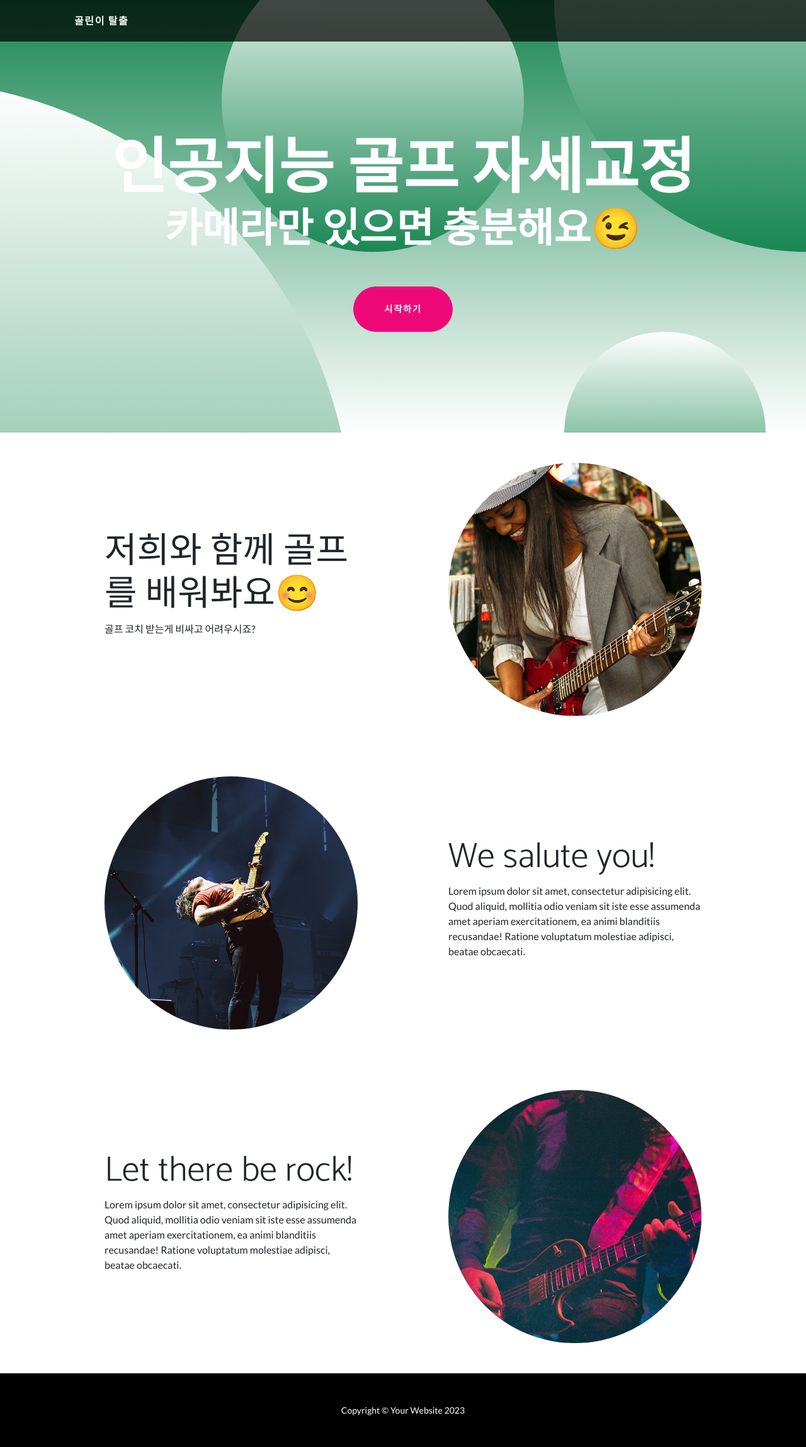
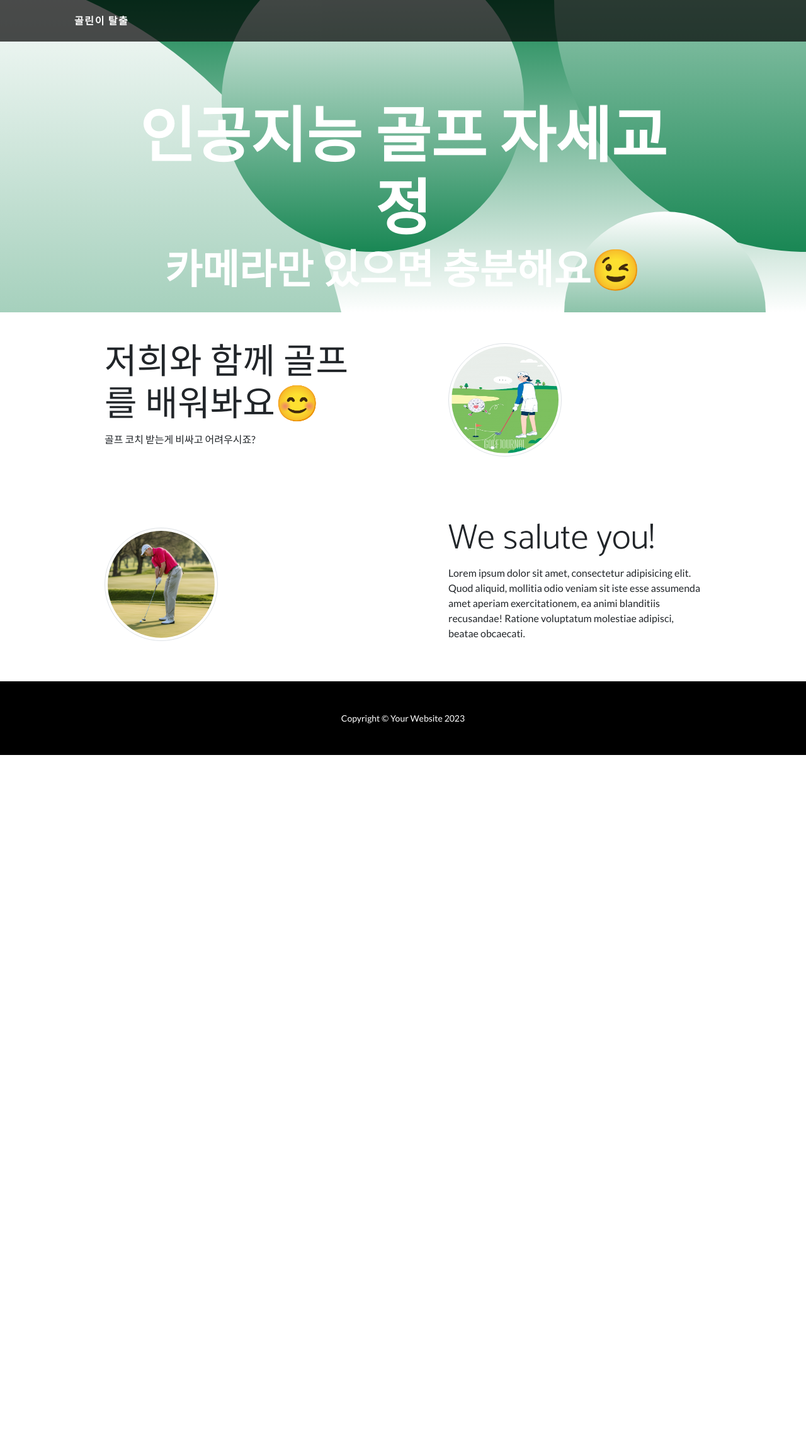
Before and after one commit to masehyun/capstone2, a Flask app: page / in a window 1280 px wide. Shown: the whole page at 63% size. After the commit the page ends 1199 px from the top, so only its background shows below. Run offline with Flask 3, Linux system fonts and the light colour scheme; some libraries are stand-ins or nearby versions.

Commit message:
웹페이지 수정

```diff
--- a/templates/index.html
+++ b/templates/index.html
@@ -23,12 +23,14 @@
             </div>
         </nav>
         <!-- Header-->
-        <header class="masthead text-center text-white">
-            <div class="masthead-content">
-                <div class="container px-5">
+        <header class="masthead text-center text-white" style="padding: 150px;">
+            <div class="masthead-content" style="height: 180px">
+                <div class="container px-5 ">
+                    <p class="fs-2">
                     <h1 class="masthead-heading mb-0">인공지능 골프 자세교정</h1>
                     <h2 class="masthead-subheading mb-0">카메라만 있으면 충분해요😉</h2>
                     <a class="btn btn-primary btn-xl rounded-pill mt-5"  href="{{ url_for('second_page') }}">시작하기</a> <!-- 여기에다가 다음페이지 넘기는 코드 추가-->
+                    </p>
                 </div>
             </div>
             <div class="bg-circle-1 bg-circle"></div>
@@ -41,7 +43,8 @@
             <div class="container px-5">
                 <div class="row gx-5 align-items-center">
                     <div class="col-lg-6 order-lg-2">
-                        <div class="p-5"><img class="img-fluid rounded-circle" src="assets/img/01.jpg" alt="..." /></div>
+                        <div class="p-5"><img class="img-thumbnail rounded-circle" src="{{ url_for('static', filename='assets/img/1.jpg') }}"
+                            style="width: 180px; height: 180px;" alt="사진적용안됌" /></div>
                     </div>
                     <div class="col-lg-6 order-lg-1">
                         <div class="p-5">
@@ -57,7 +60,8 @@
             <div class="container px-5">
                 <div class="row gx-5 align-items-center">
                     <div class="col-lg-6">
-                        <div class="p-5"><img class="img-fluid rounded-circle" src="assets/img/02.jpg" alt="..." /></div>
+                        <div class="p-5"><img class="img-thumbnail rounded-circle" src="{{ url_for('static', filename='assets/img/2.jpg') }}"
+                            style="width: 180px; height: 180px;" alt="..." /></div>
                     </div>
                     <div class="col-lg-6">
                         <div class="p-5">
@@ -69,21 +73,7 @@
             </div>
         </section>
         <!-- Content section 3-->
-        <section>
-            <div class="container px-5">
-                <div class="row gx-5 align-items-center">
-                    <div class="col-lg-6 order-lg-2">
-                        <div class="p-5"><img class="img-fluid rounded-circle" src="assets/img/03.jpg" alt="..." /></div>
-                    </div>
-                    <div class="col-lg-6 order-lg-1">
-                        <div class="p-5">
-                            <h2 class="display-4">Let there be rock!</h2>
-                            <p>Lorem ipsum dolor sit amet, consectetur adipisicing elit. Quod aliquid, mollitia odio veniam sit iste esse assumenda amet aperiam exercitationem, ea animi blanditiis recusandae! Ratione voluptatum molestiae adipisci, beatae obcaecati.</p>
-                        </div>
-                    </div>
-                </div>
-            </div>
-        </section>
+
         <!-- Footer-->
         <footer class="py-5 bg-black">
             <div class="container px-5"><p class="m-0 text-center text-white small">Copyright &copy; Your Website 2023</p></div>
```
Also changed, not shown: score.py (added, +7 -0 lines), templates/index2.html (+16 -3 lines), 골프 자세.txt (added, +39 -0 lines), static/assets/img/1.jpg (added), static/assets/img/2.jpg (added), static/assets/img/3.jpg (added).
